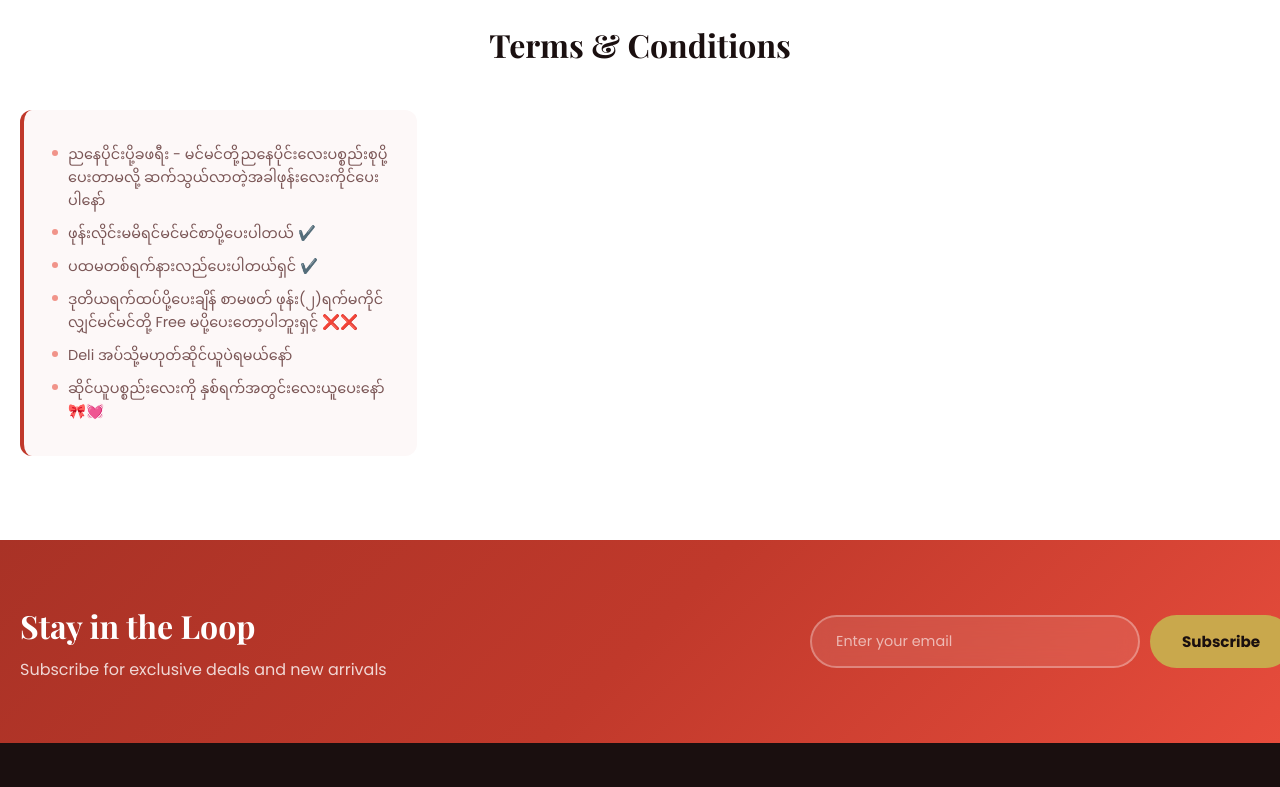
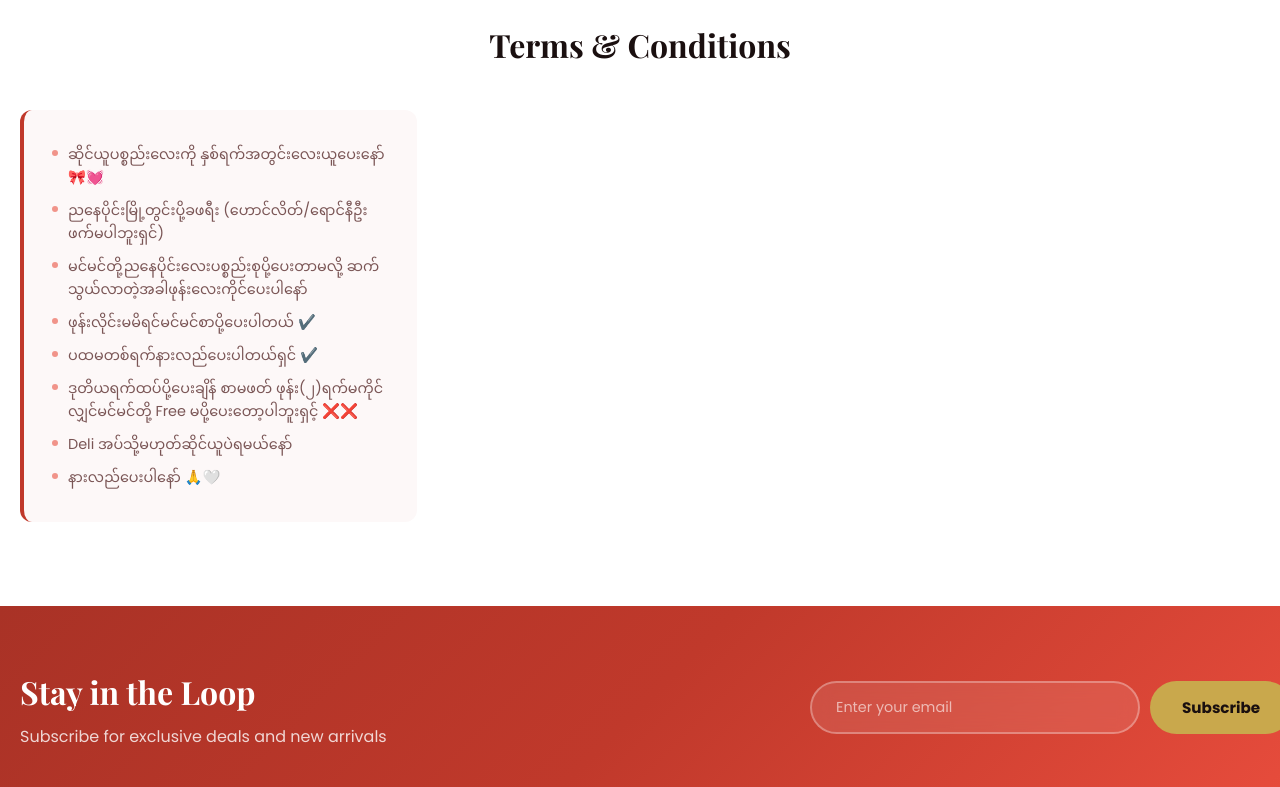
Before and after one commit to aungheinsett/pm-shop, a website: page index.html in a window 1280 px wide. Shown: the part 6440-7227 px from the top of the page. Drawn offline with nearby package versions, Linux system fonts and the light colour scheme; no server answers.

Commit message:
Update Terms & Conditions delivery policy

```diff
--- a/index.html
+++ b/index.html
@@ -188,12 +188,14 @@
         <div class="terms-grid">
           <div class="terms-card">
             <ul>
-              <li>ညနေပိုင်းပို့ခဖရီး - မင်မင်တို့ညနေပိုင်းလေးပစ္စည်းစုပို့ပေးတာမလို့ ဆက်သွယ်လာတဲ့အခါဖုန်းလေးကိုင်ပေးပါနော်</li>
+              <li>ဆိုင်ယူပစ္စည်းလေးကို နှစ်ရက်အတွင်းလေးယူပေးနော် 🎀💓</li>
+              <li>ညနေပိုင်းမြို့တွင်းပို့ခဖရီး (ဟောင်လိတ်/ရောင်နီဦးဖက်မပါဘူးရှင်)</li>
+              <li>မင်မင်တို့ညနေပိုင်းလေးပစ္စည်းစုပို့ပေးတာမလို့ ဆက်သွယ်လာတဲ့အခါဖုန်းလေးကိုင်ပေးပါနော်</li>
               <li>ဖုန်းလိုင်းမမိရင်မင်မင်စာပို့ပေးပါတယ် ✔️</li>
               <li>ပထမတစ်ရက်နားလည်ပေးပါတယ်ရှင် ✔️</li>
               <li>ဒုတိယရက်ထပ်ပို့ပေးချိန် စာမဖတ် ဖုန်း(၂)ရက်မကိုင်လျှင်မင်မင်တို့ Free မပို့ပေးတော့ပါဘူးရှင့် ❌❌</li>
               <li>Deli အပ်သို့မဟုတ်ဆိုင်ယူပဲရမယ်နော်</li>
-              <li>ဆိုင်ယူပစ္စည်းလေးကို နှစ်ရက်အတွင်းလေးယူပေးနော် 🎀💓</li>
+              <li>နားလည်ပေးပါနော် 🙏🤍</li>
             </ul>
           </div>
         </div>
```
